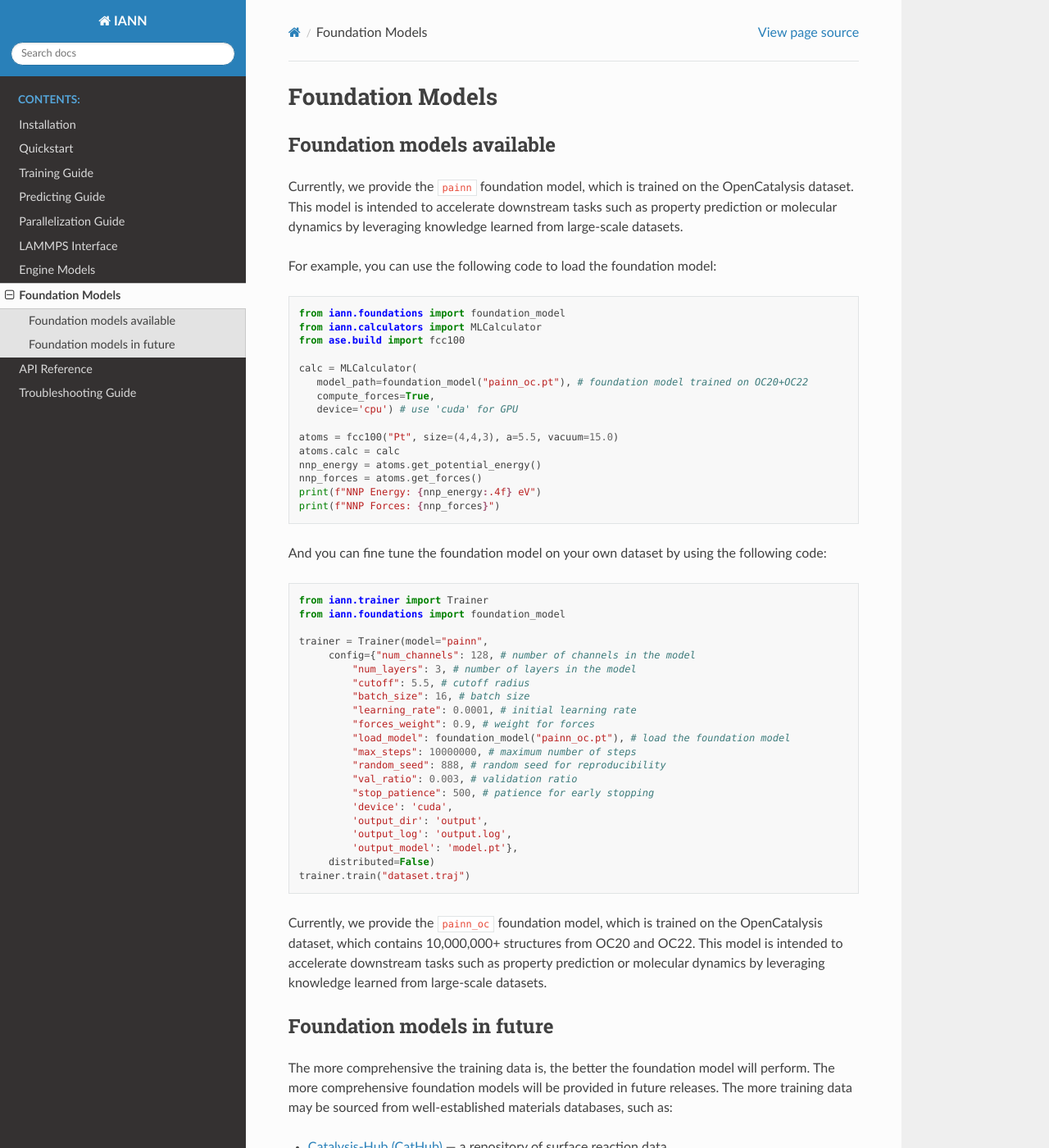
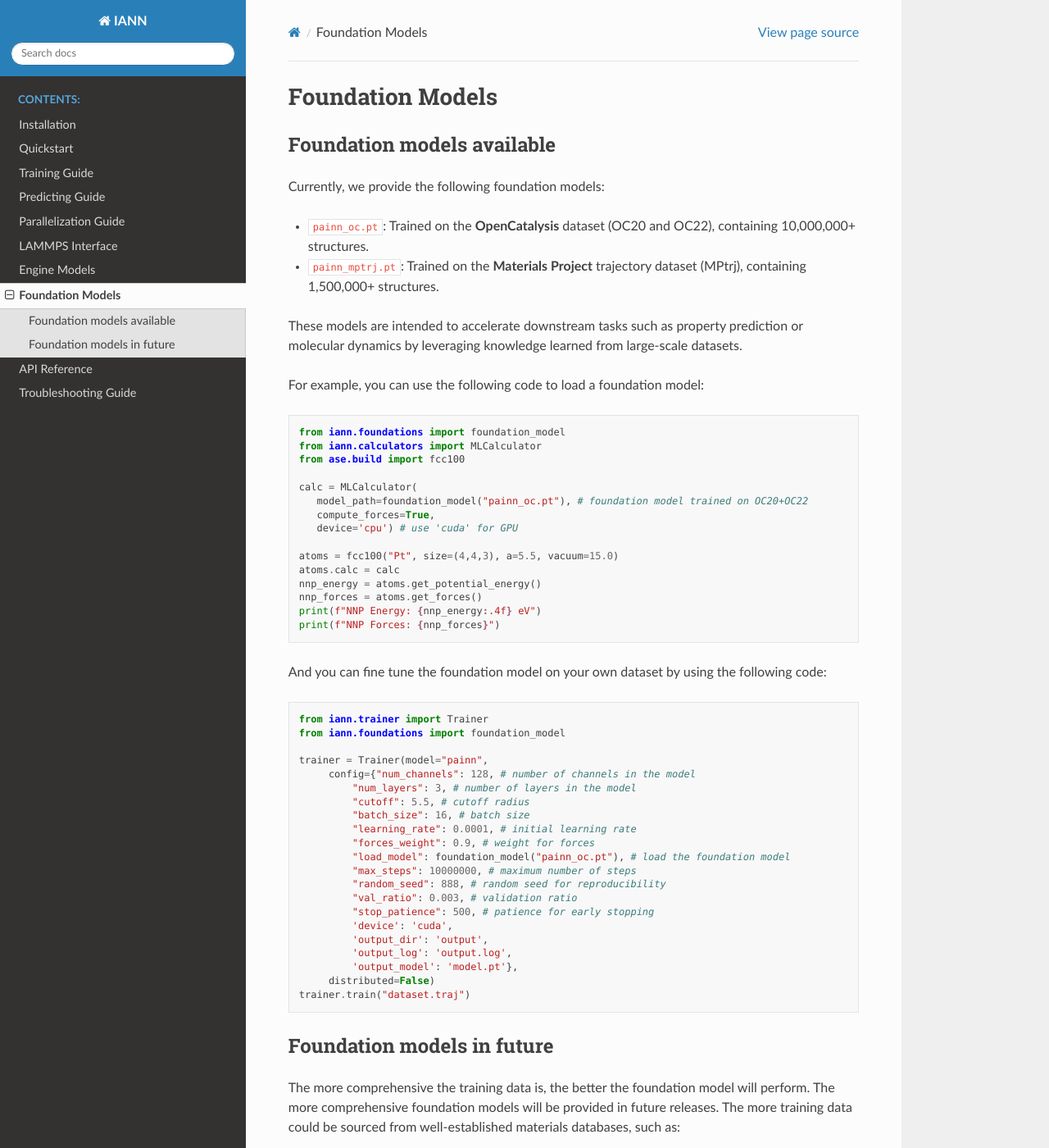
Before and after one commit to changzhiai/IANN, a Sphinx documentation site: the page built from docs/source/foundation_models.rst, in a window 1280 px wide and 1400 px high. Shown: the whole window at 82% size. Built offline with Sphinx 7.4.7 and the Read the Docs theme 3.1.0, drawn with Linux system fonts in a browser that asks for light colours.

Commit message:
Add docs for MPtrj foundation model

```diff
--- a/docs/source/foundation_models.rst
+++ b/docs/source/foundation_models.rst
@@ -4,10 +4,14 @@ Foundation Models
 Foundation models available
 ---------------------------
 
-Currently, we provide the ``painn`` foundation model, which is trained on the OpenCatalysis dataset. This model is intended to accelerate downstream tasks such as property prediction or molecular dynamics by leveraging knowledge learned from large-scale datasets.
+Currently, we provide the following foundation models:
 
+- ``painn_oc.pt``: Trained on the **OpenCatalysis** dataset (OC20 and OC22), containing 10,000,000+ structures.
+- ``painn_mptrj.pt``: Trained on the **Materials Project** trajectory dataset (MPtrj), containing 1,500,000+ structures.
 
-For example, you can use the following code to load the foundation model:
+These models are intended to accelerate downstream tasks such as property prediction or molecular dynamics by leveraging knowledge learned from large-scale datasets.
+
+For example, you can use the following code to load a foundation model:
 
 .. code-block:: python
 
@@ -54,13 +58,10 @@ And you can fine tune the foundation model on your own dataset by using the foll
    trainer.train("dataset.traj")
 
 
-Currently, we provide the ``painn_oc`` foundation model, which is trained on the OpenCatalysis dataset, which contains 10,000,000+ structures from OC20 and OC22. This model is intended to accelerate downstream tasks such as property prediction or molecular dynamics by leveraging knowledge learned from large-scale datasets.
-
-
 Foundation models in future
 ---------------------------
 
-The more comprehensive the training data is, the better the foundation model will perform. The more comprehensive foundation models will be provided in future releases. The more training data may be sourced from well-established materials databases, such as:
+The more comprehensive the training data is, the better the foundation model will perform. The more comprehensive foundation models will be provided in future releases. The more training data could be sourced from well-established materials databases, such as:
 
 - `Catalysis-Hub (CatHub) <https://www.catalysis-hub.org>`_ — a repository of surface reaction data.
 - `Materials Project <https://materialsproject.org>`_ — a comprehensive database of computed materials properties.
```
